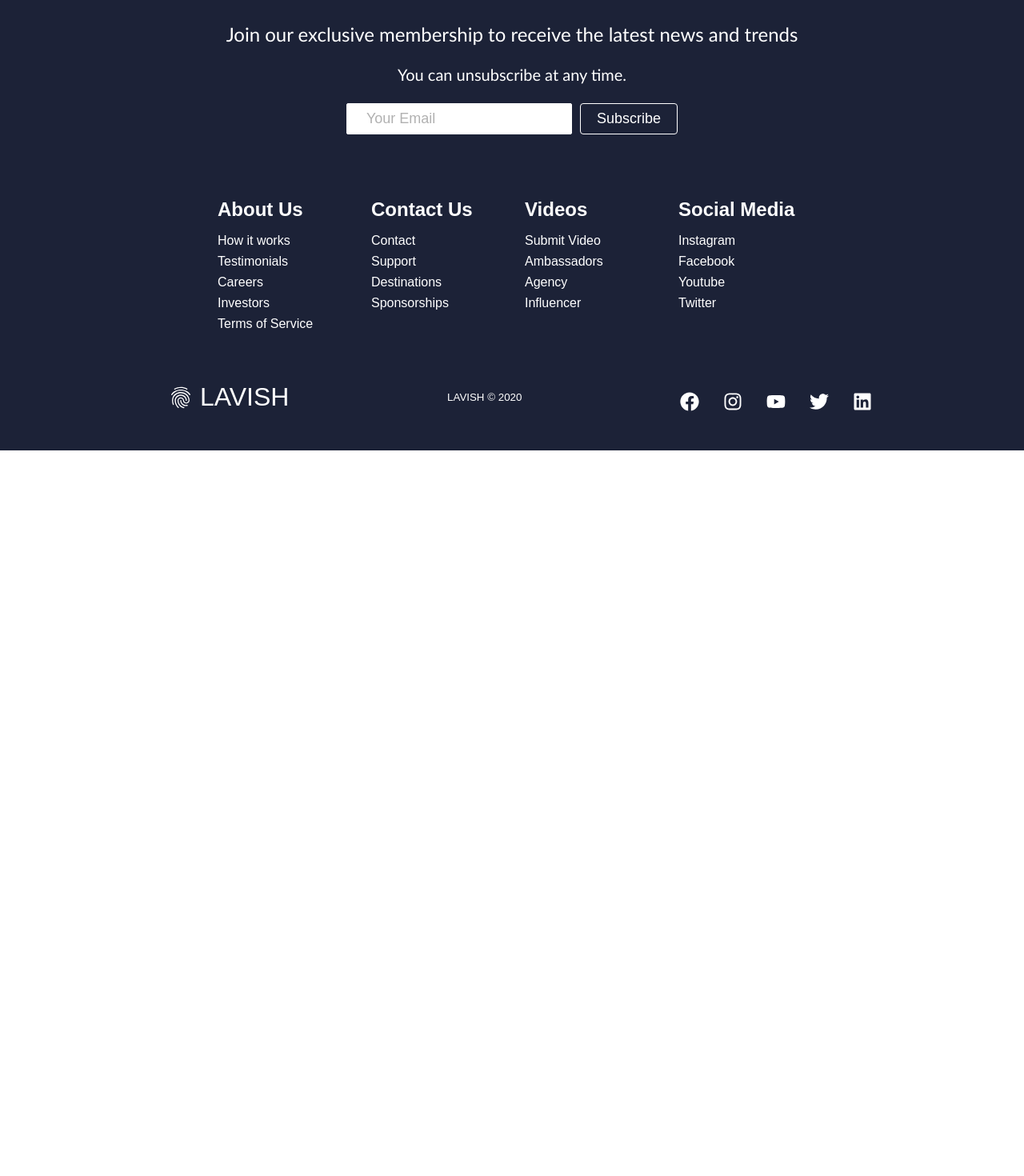
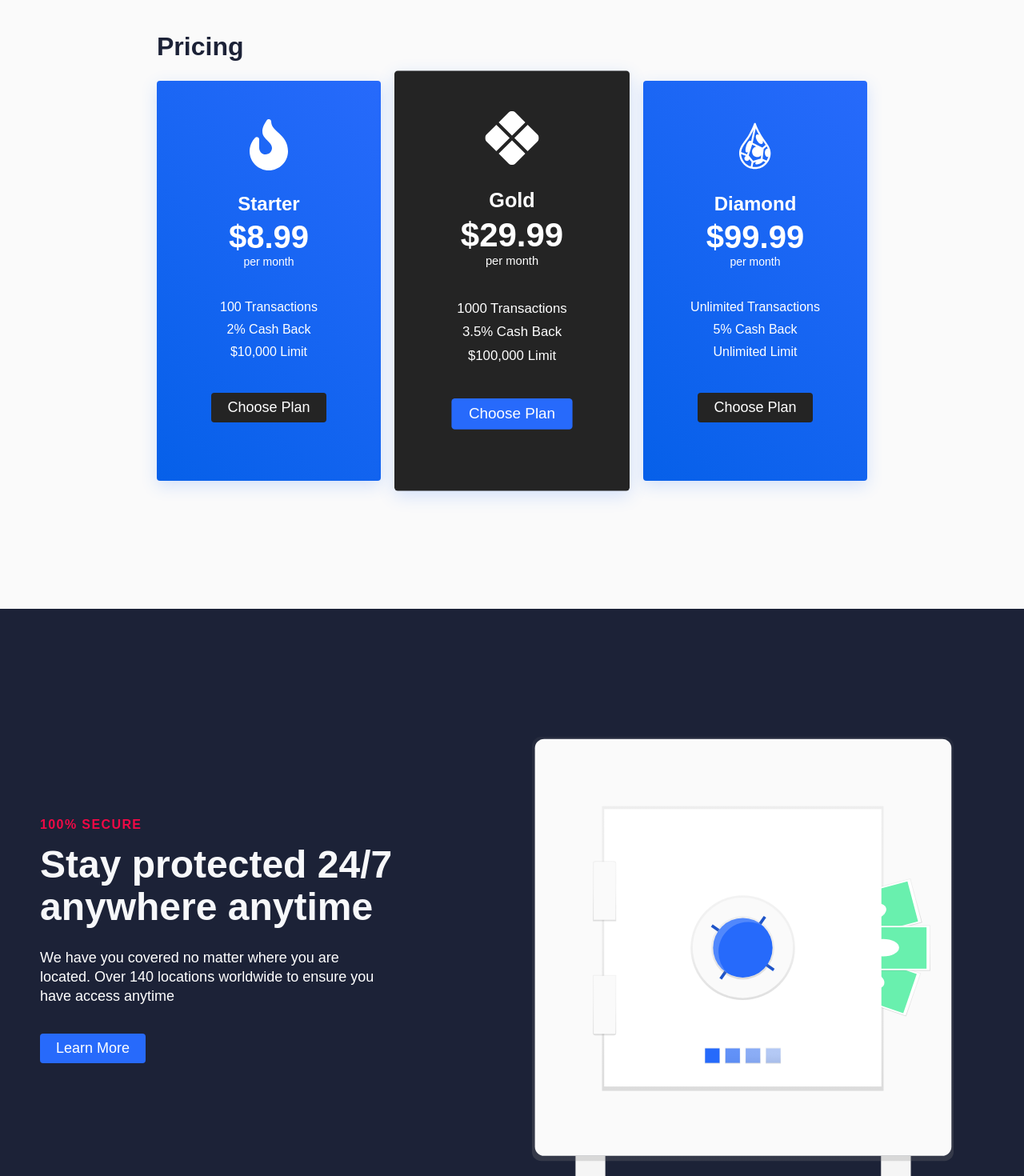
Before and after one commit to duypham9895/react-hooks-lavish, a React (Create React App) app: page /products in a window 1280 px wide. Shown: the part 140-1610 px from the top of the page at 80% size. Before the commit the page ends 800 px from the top, so only its background shows below. Built offline with nearby package versions, Linux system fonts and the light colour scheme.

Commit message:
Creating the Products Component

```diff
--- a/src/App.js
+++ b/src/App.js
@@ -6,6 +6,7 @@
 import Navbar from "./components/Navbar";
 import Footer from "./components/pages/Footer/Footer";
 import Home from "./components/pages/HomePage/Home";
+import Products from "./components/pages/Products/Products";
 import Services from "./components/pages/Services/Services";
 
 function App() {
@@ -15,6 +16,7 @@
             <Switch>
                 <Route path="/" exact component={Home} />
                 <Route path="/services" component={Services} />
+                <Route path="/products" component={Products} />
             </Switch>
             <Footer />
         </Router>
--- /dev/null
+++ b/src/components/pages/Products/Data.js
@@ -0,0 +1,55 @@
+export const homeObjOne = {
+    lightBg: false,
+    lightText: true,
+    lightTextDesc: true,
+    topLine: "Exclusive Access",
+    headline: "Unlimited Transactions with zero fees",
+    description:
+        "Get access to our exclusive diamond card that allows you to  send unlimited transactions without getting charged any fees",
+    buttonLabel: "Get Started",
+    imgStart: "",
+    img: "images/svg-1.svg",
+    alt: "Credit Card",
+};
+
+export const homeObjTwo = {
+    lightBg: false,
+    lightText: true,
+    lightTextDesc: true,
+    topLine: "100% SECURE",
+    headline: "Stay protected 24/7 anywhere anytime",
+    description:
+        "We have you covered no matter where you are located. Over 140 locations worldwide to ensure you have access anytime",
+    buttonLabel: "Learn More",
+    imgStart: "",
+    img: "images/svg-5.svg",
+    alt: "Vault",
+};
+
+export const homeObjThree = {
+    lightBg: true,
+    lightText: false,
+    lightTextDesc: false,
+    topLine: "EASY SETUP",
+    headline: "Super fast and simple onboarding process",
+    description:
+        "Get everything set up and ready in under 10 minutes. All you need to do is add your information and you're ready to go.",
+    buttonLabel: "Start Now",
+    imgStart: "start",
+    img: "images/svg-7.svg",
+    alt: "Vault",
+};
+
+export const homeObjFour = {
+    lightBg: false,
+    lightText: true,
+    lightTextDesc: true,
+    topLine: "DATA ANALYTICS",
+    headline: "Every transaction is stored on our secure cloud database",
+    description:
+        "Never ever have to worry again about saved reciepts. We store your data, so you can access it anytime.",
+    buttonLabel: "Sign Up Now",
+    imgStart: "start",
+    img: "images/svg-8.svg",
+    alt: "Vault",
+};
--- /dev/null
+++ b/src/components/pages/Products/Products.js
@@ -0,0 +1,16 @@
+import React from "react";
+
+import HeroSection from "../../HeroSection";
+import Pricing from "../../Pricing";
+import { homeObjTwo } from "./Data";
+
+function Products() {
+    return (
+        <>
+            <Pricing />
+            <HeroSection {...homeObjTwo} />
+        </>
+    );
+}
+
+export default Products;
```
